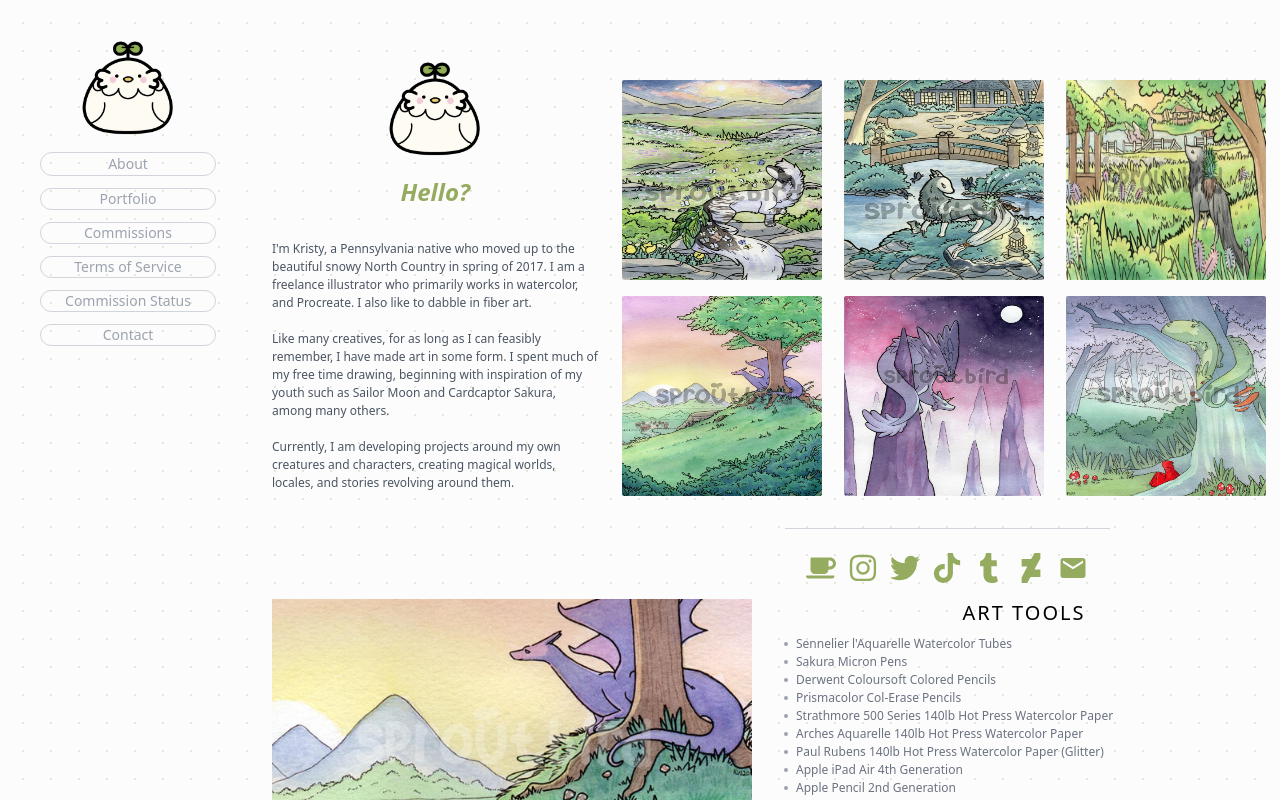
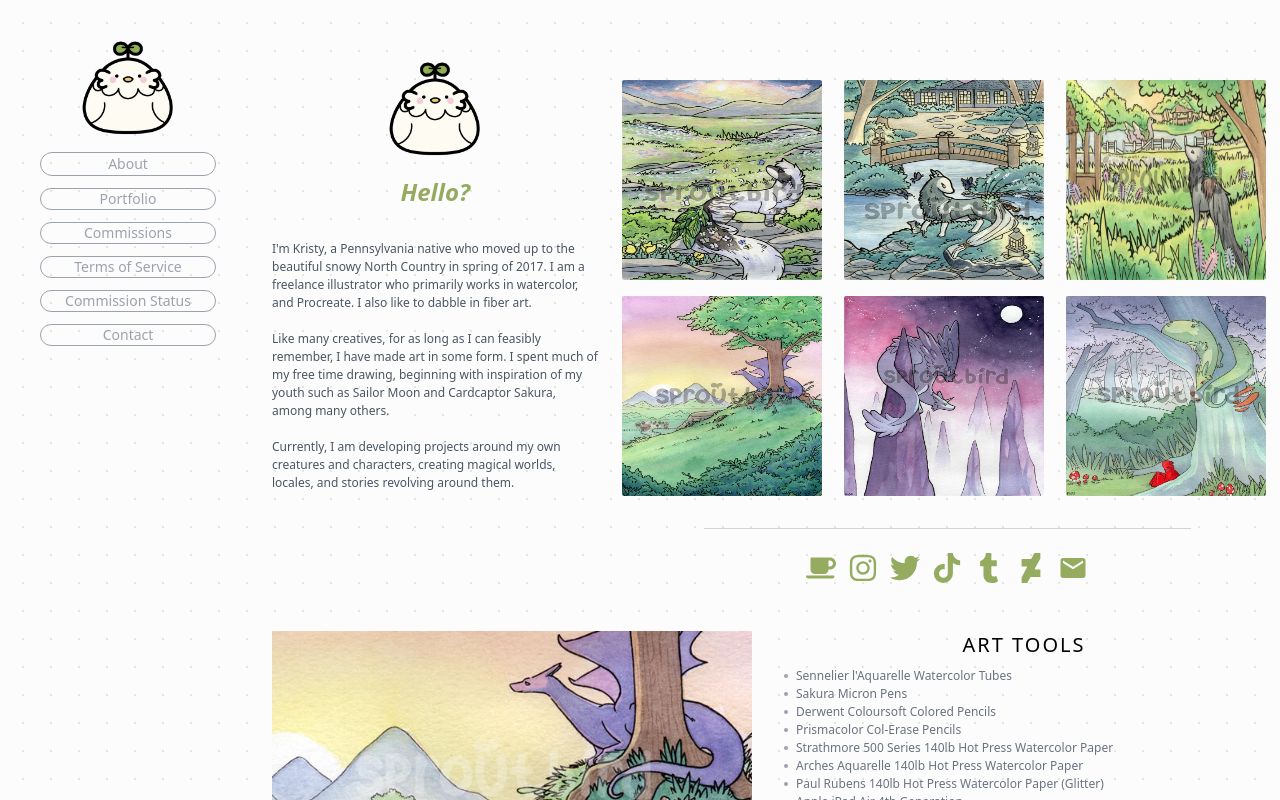
Before and after one commit to MDaud32/the-cakeguy, a Next.js app: page /About in a window 1280 px wide. Shown: the top 800 px of the page. Built offline with nearby package versions, Linux system fonts and the light colour scheme.

Commit message:
fixing about page

```diff
--- a/components/Navbar.jsx
+++ b/components/Navbar.jsx
@@ -17,32 +17,32 @@ const Navbar = () => {
         <div className="flex flex-col gap-3 w-44 mx-auto">
           <Link
             href="/About"
-            className="border-[1px] border-gray-300 rounded-full hover:border-[#95AB60] hover:text-[#95AB60] text-gray-400 font-extralight text-sm p-[1px] ">
+            className="border-[1px] border-gray-400 rounded-full hover:border-[#95AB60] hover:text-[#95AB60] text-gray-400 font-extralight text-sm p-[1px] ">
             About
           </Link>
           <Link
             href="#"
-            className="border-[1px] border-gray-300  rounded-full hover:border-[#95AB60] hover:text-[#95AB60] text-gray-400 font-extralight text-sm">
+            className="border-[1px] border-gray-400  rounded-full hover:border-[#95AB60] hover:text-[#95AB60] text-gray-400 font-extralight text-sm">
             Portfolio
           </Link>
           <Link
             href="#"
-            className="border-[1px] border-gray-300 rounded-full hover:border-[#95AB60] hover:text-[#95AB60] text-gray-400 font-extralight text-sm">
+            className="border-[1px] border-gray-400 rounded-full hover:border-[#95AB60] hover:text-[#95AB60] text-gray-400 font-extralight text-sm">
             Commissions
           </Link>
           <Link
             href="#"
-            className="border-[1px] border-gray-300 rounded-full hover:border-[#95AB60] hover:text-[#95AB60] text-gray-400 font-extralight text-sm">
+            className="border-[1px] border-gray-400 rounded-full hover:border-[#95AB60] hover:text-[#95AB60] text-gray-400 font-extralight text-sm">
             Terms of Service
           </Link>
           <Link
             href="#"
-            className="border-[1px] border-gray-300 rounded-full hover:border-[#95AB60] hover:text-[#95AB60] text-gray-400 font-extralight text-sm">
+            className="border-[1px] border-gray-400 rounded-full hover:border-[#95AB60] hover:text-[#95AB60] text-gray-400 font-extralight text-sm">
             Commission Status
           </Link>
           <Link
             href="#"
-            className="border-[1px] border-gray-300 rounded-full hover:border-[#95AB60] hover:text-[#95AB60] text-gray-400 font-extralight text-sm">
+            className="border-[1px] border-gray-400 rounded-full hover:border-[#95AB60] hover:text-[#95AB60] text-gray-400 font-extralight text-sm">
             Contact
           </Link>
         </div>
--- a/pages/About.jsx
+++ b/pages/About.jsx
@@ -86,12 +86,12 @@ const About = () => {
               className="h-[200px] w-[200] rounded-sm"
             />
           </div>
-          <div className="border-b border-gray-300 mt-8 mb-6 w-1/2 mx-auto"></div>
+          <div className="border-b border-gray-300 mt-8 mb-6 w-3/4 mx-auto"></div>
           <SocialMediaIcons />
         </div>
       </div>
       {/* first card */}
-      <div className="flex flex-col md:flex-row">
+      <div className="flex flex-col md:flex-row mt-8">
         <Image
           src={Dragon7}
           alt="img"
```
